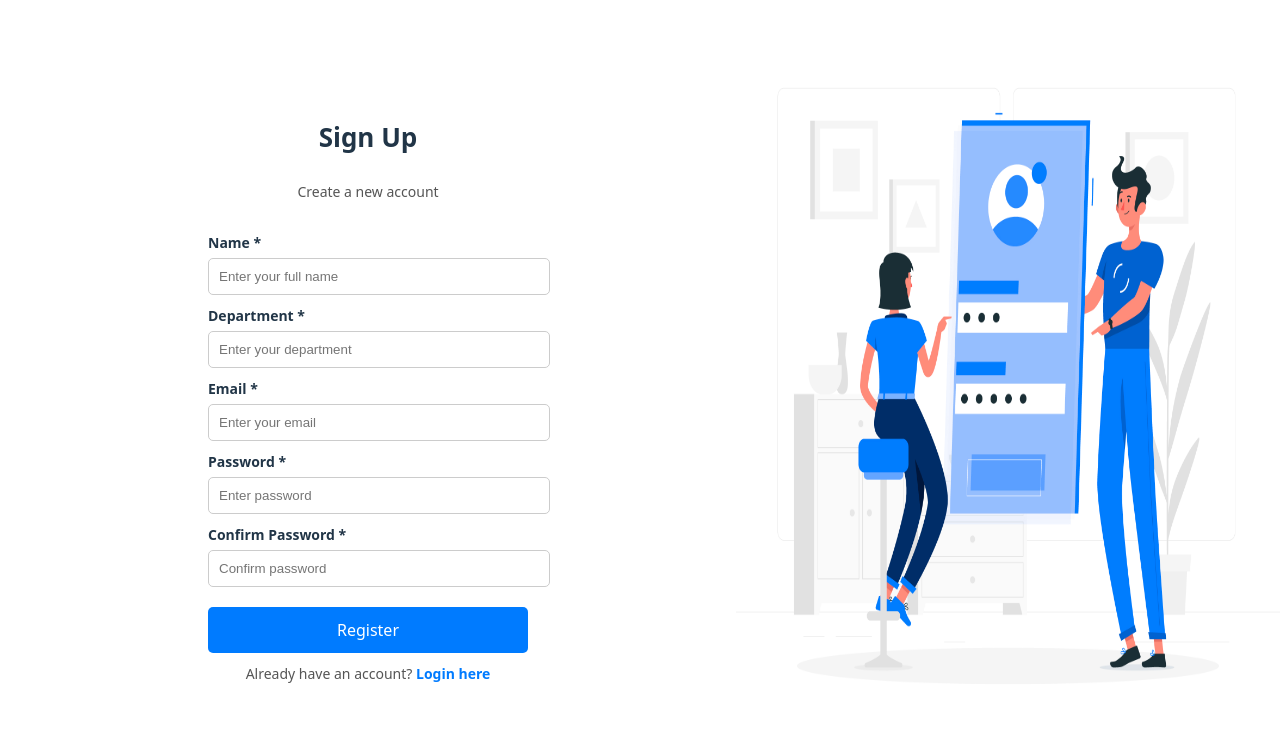
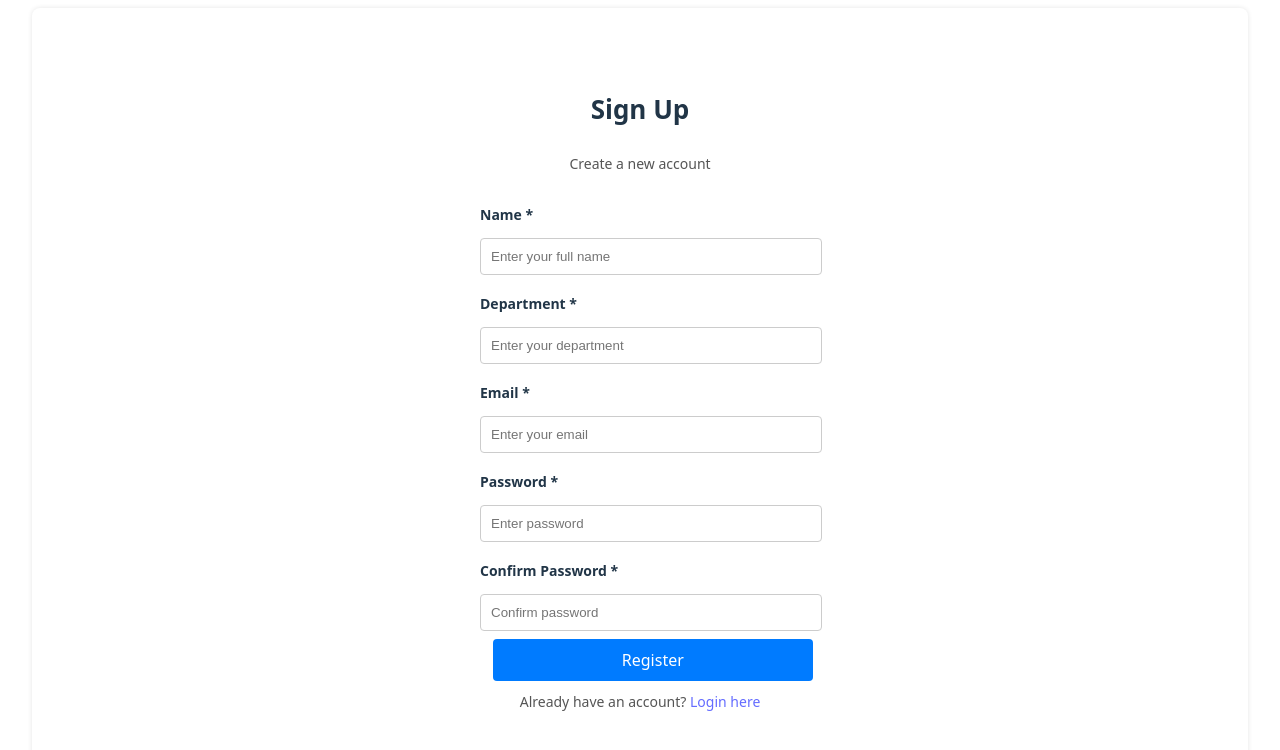
Before and after one commit to sunnysagar/AlertSystem, a React (Vite) app: page /register in a window 1280 px wide. Shown: the top 750 px of the page. Built offline with nearby package versions, Linux system fonts and the light colour scheme.

Commit message:
commit the plc setup

```diff
--- /dev/null
+++ b/src/PLC/plc_read.jsx
@@ -0,0 +1,95 @@
+import React, { useState, useEffect } from "react";
+import axios from "axios";
+import { useAuth } from "../context/AuthContext";
+
+const PLCControl = () => {
+    const [data, setData] = useState(null);
+    const [isRunning, setIsRunning] = useState(false);
+    // const token = localStorage.getItem("token"); // Retrieve JWT token
+    const {token} = useAuth();
+
+    const startPLC = async () => {
+        try {
+            await axios.post("http://127.0.0.1:8000/start_plc", {}, {
+                headers: {
+                    Authorization: `Bearer ${token}`
+                }
+            });
+            setIsRunning(true);
+        } catch (error) {
+            console.error("Error starting PLC data collection:", error);
+        }
+    };
+
+    const stopPLC = async () => {
+        try {
+            await axios.post("http://127.0.0.1:8000/stop_plc", {}, {
+                headers: {
+                    Authorization: `Bearer ${token}`
+                }
+            });
+            setIsRunning(false);
+        } catch (error) {
+            console.error("Error stopping PLC data collection:", error);
+        }
+    };
+
+    useEffect(() => {
+        const fetchData = async () => {
+            try {
+                const response = await axios.get("http://127.0.0.1:8000/latest_data", {
+                    headers: {
+                        Authorization: `Bearer ${token}`
+                    }
+                });
+                setData(response.data);
+            } catch (error) {
+                console.error("Error fetching PLC data:", error);
+            }
+        };
+
+        if (isRunning) {
+            fetchData();
+            const interval = setInterval(fetchData, 1000); // Auto-refresh every second
+            return () => clearInterval(interval);
+        }
+    }, [isRunning, token]);
+
+    return (
+        <div>
+            <h2>PLC Control Panel</h2>
+            <button onClick={startPLC} disabled={isRunning} style={{ marginRight: "10px", backgroundColor: "green", color: "white" }}>
+                Start PLC
+            </button>
+            <button onClick={stopPLC} disabled={!isRunning} style={{ backgroundColor: "red", color: "white" }}>
+                Stop PLC
+            </button>
+
+            <h3>Latest PLC Data</h3>
+            {data ? (
+                <table border="1">
+                    <thead>
+                        <tr>
+                            <th>Timestamp</th>
+                            {Object.keys(data).filter(k => k.includes("counter")).map((key) => (
+                                <th key={key}>{key}</th>
+                            ))}
+                        </tr>
+                    </thead>
+                    <tbody>
+                        <tr>
+                            <td>{new Date(data.timestamp).toLocaleString()}</td>
+                            {Object.values(data).slice(1).map((value, index) => (
+                                <td key={index}>{value}</td>
+                            ))}
+                        </tr>
+                    </tbody>
+                </table>
+            ) : (
+                <p>Click "Start PLC" to begin collecting data.</p>
+            )}
+        </div>
+    );
+};
+
+export default PLCControl;
--- a/src/pages/Homepage.jsx
+++ b/src/pages/Homepage.jsx
@@ -1,6 +1,7 @@
 import React from "react";
 import { Navbar } from "../components/Navbar";
 import "../styles/Homepage.css";
+import PLCControl from "../PLC/plc_read";
 
 
 const Homepage = () => {
@@ -10,6 +11,7 @@ const Homepage = () => {
             <Navbar />
             <h1>Homepage</h1>
             </header>
+            <PLCControl />
 
         </div>
     );
--- a/src/pages/Register.jsx
+++ b/src/pages/Register.jsx
@@ -2,7 +2,6 @@ import React, { useState } from "react";
 import { Link, useNavigate } from "react-router-dom";
 import "../styles/Register.css"; // Import CSS file for styling
 import { useAuth } from "../context/AuthContext";
-import RegisterImage from "../assets/login_img.jpg"; // Add an image for the right side
 
 const Register = () => {
   const [confirmPassword, setConfirmPassword] = useState("");
@@ -43,7 +42,6 @@ const Register = () => {
 
   return (
     <div className="register-container">
-      {/* Left Side: Form */}
       <div className="register-form">
         <h2>Sign Up</h2>
         <p>Create a new account</p>
@@ -96,11 +94,6 @@ const Register = () => {
           Already have an account? <Link to="/login">Login here</Link>
         </p>
       </div>
-
-      {/* Right Side: Image */}
-      <div className="register-image">
-        <img src={RegisterImage} alt="Signup" />
-      </div>
     </div>
   );
 };
--- a/src/styles/Login.css
+++ b/src/styles/Login.css
@@ -27,6 +27,7 @@
 .logo img{
   width: 280px;
   margin-right: 10px;
+
 }
 
 h2 {
@@ -146,6 +147,7 @@ input {
 
 /* Register Link */
 .register-link {
+  margin-top: 20px;
   font-size: 14px;
 }
 
@@ -158,7 +160,11 @@ input {
 /* Right: Decorative Panel */
 .login-decor {
   flex: 1;
+   /* A stylish purple shade */
   display: flex;
+  /* justify-content: center;
+  align-items: center;
+  border: #777 solid 1px; */
 }
 
 .login-image {
--- a/src/styles/Register.css
+++ b/src/styles/Register.css
@@ -1,81 +1,54 @@
 .register-container {
+  height: 100vh;
   display: flex;
-  width: 100vw;
-  height: 100vh;
+  justify-content: center;
+  align-items: center;
+
 }
 
-/* Left Side: Signup Form */
 .register-form {
-  width: 50%;
   background: #fff;
-  padding: 3rem;
+  padding: 2rem;
+  border-radius: 8px;
+  box-shadow: 0 0 5px rgba(0, 0, 0, 0.1);
+  width: 90%;
+  height: 90%;
+  text-align: center;
   display: flex;
   flex-direction: column;
   justify-content: center;
-  align-items: center; /* Align form to left */
-  box-shadow: 0 4px 10px rgba(0, 0, 0, 0.1);
+  align-items: center;
+}
+
+.register-form label {
+  text-align: left;
+  display: block;
+  margin-bottom: 5px;
 }
 
 .register-form h2 {
   margin-bottom: 10px;
 }
 
-.register-form p {
-  color: #555;
-  margin-bottom: 20px;
-}
-
-.register-form form {
-  width: 100%;
-  max-width: 320px;
-}
-
-.register-form label {
-  /* text-align: left; */
-  display: block;
-  font-size: 14px;
-  font-weight: bold;
-  margin-top: 10px;
-}
-
 .register-form input {
   width: 100%;
   padding: 10px;
-  margin-top: 5px;
+  margin: 8px 0;
   border: 1px solid #ccc;
-  border-radius: 5px;
+  border-radius: 4px;
 }
 
-.register-btn {
+.register-form .register-btn {
   width: 100%;
-  padding: 12px;
-  background: #007bff;
+  padding: 10px;
+  background-color: #007bff;
   color: white;
   border: none;
-  border-radius: 5px;
-  font-size: 16px;
+  border-radius: 4px;
   cursor: pointer;
-  margin-top: 20px;
+  margin-left: 0.8rem;
 }
 
 .login-link {
   margin-top: 10px;
 }
-
-.login-link a {
-  color: #007bff;
-  font-weight: bold;
-  text-decoration: none;
-}
-
-/* Right Side: Image */
-.register-image {
-  flex: 1;
-  display: flex;
-}
-
-.register-image img {
-  width: 100%;
-  /* max-width: 500px; */
-  /* border-radius: 10px; */
-}
```
